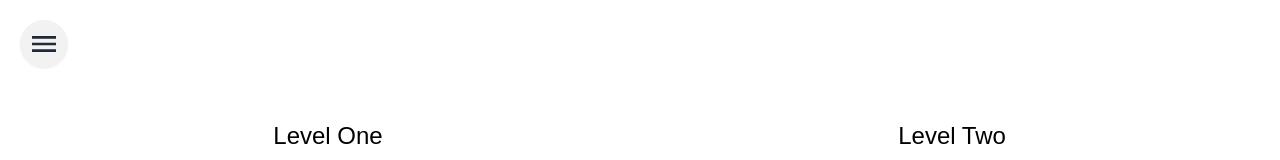
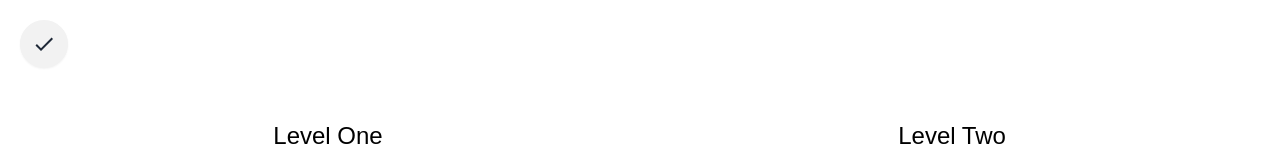
Before and after one commit to jh5287/spell-tracker, a Next.js app: page / in a window 1280 px wide. Shown: the top 160 px of the page. Built offline with nearby package versions, Linux system fonts and the light colour scheme.

Commit message:
Edit icons

```diff
--- a/package.json
+++ b/package.json
@@ -9,6 +9,8 @@
     "lint": "next lint"
   },
   "dependencies": {
+    "@mdi/js": "^7.4.47",
+    "@mdi/react": "^1.6.1",
     "next": "15.1.7",
     "react": "^19.0.0",
     "react-dom": "^19.0.0"
--- a/src/app/page.tsx
+++ b/src/app/page.tsx
@@ -1,6 +1,8 @@
 'use client'
 import { useState } from "react";
 import SpellLevel from "../components/SpellLevel";
+import Icon from '@mdi/react';
+import { mdiCheck } from '@mdi/js';
 export default function Home() {
 
   const [disableRemove, setDisableRemove] = useState<boolean>(false);
@@ -11,14 +13,7 @@ export default function Home() {
       {/* this hidden checkbox controls the state */}
      <input type="checkbox" onChange={() => setDisableRemove(!disableRemove)}/>
       {/* hamburger icon */}
-        <svg
-    className="swap-off fill-current"
-    xmlns="http://www.w3.org/2000/svg"
-    width="32"
-    height="32"
-    viewBox="0 0 512 512">
-    <path d="M64,384H448V341.33H64Zm0-106.67H448V234.67H64ZM64,128v42.67H448V128Z" />
-      </svg>
+      <Icon path={mdiCheck} size={1} className="swap-off fill-current ml-1" />
       {/* close icon */}
       <svg
     className="swap-on fill-current"
--- a/src/components/SpellLevel.tsx
+++ b/src/components/SpellLevel.tsx
@@ -1,5 +1,7 @@
 'use client'
 import { useState } from "react";
+
+
 
 interface SpellLevelProps {
     level: string;
```
Also changed, not shown: 1 other file (tests, documents, lock files or other folders).
